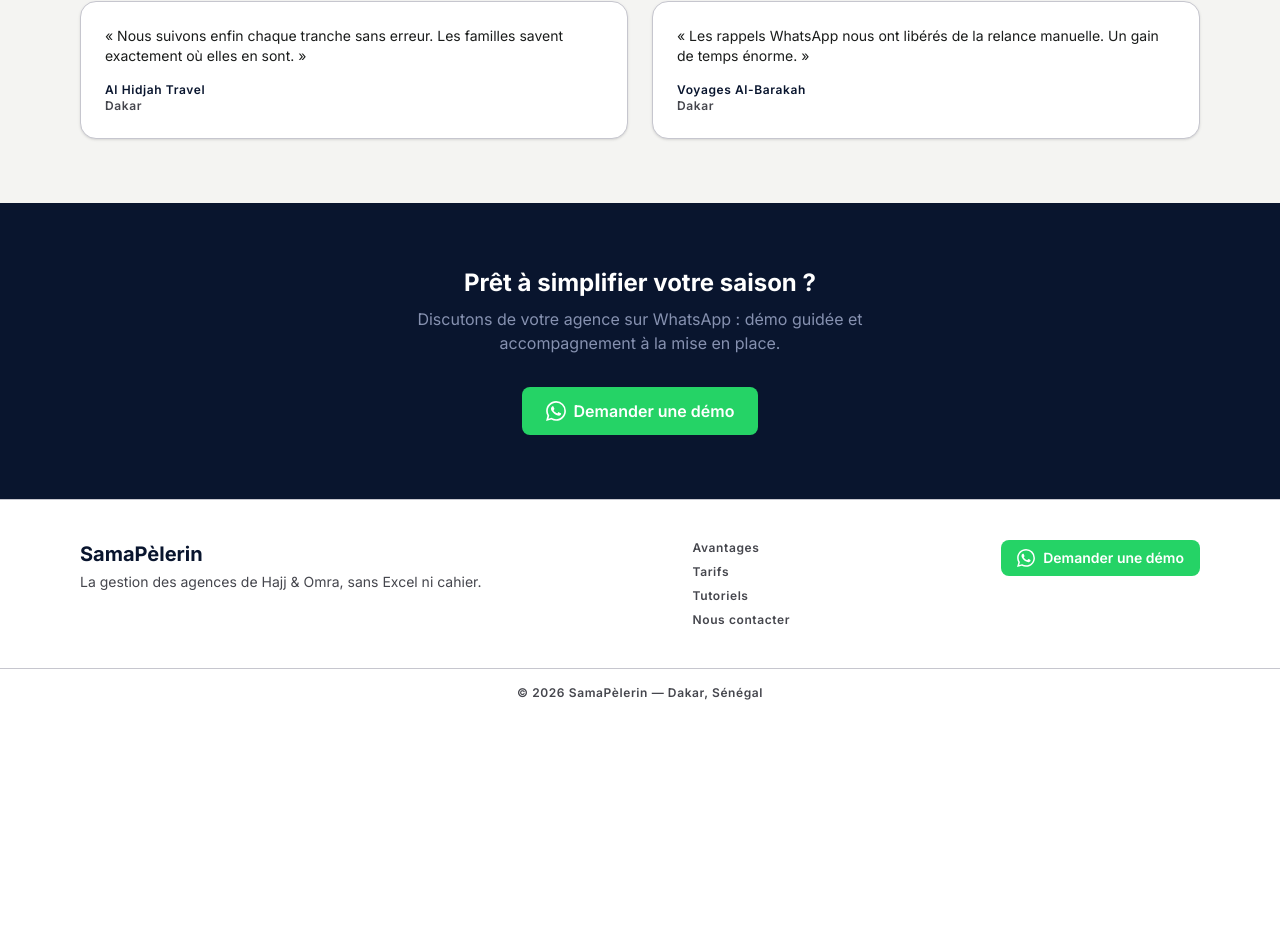
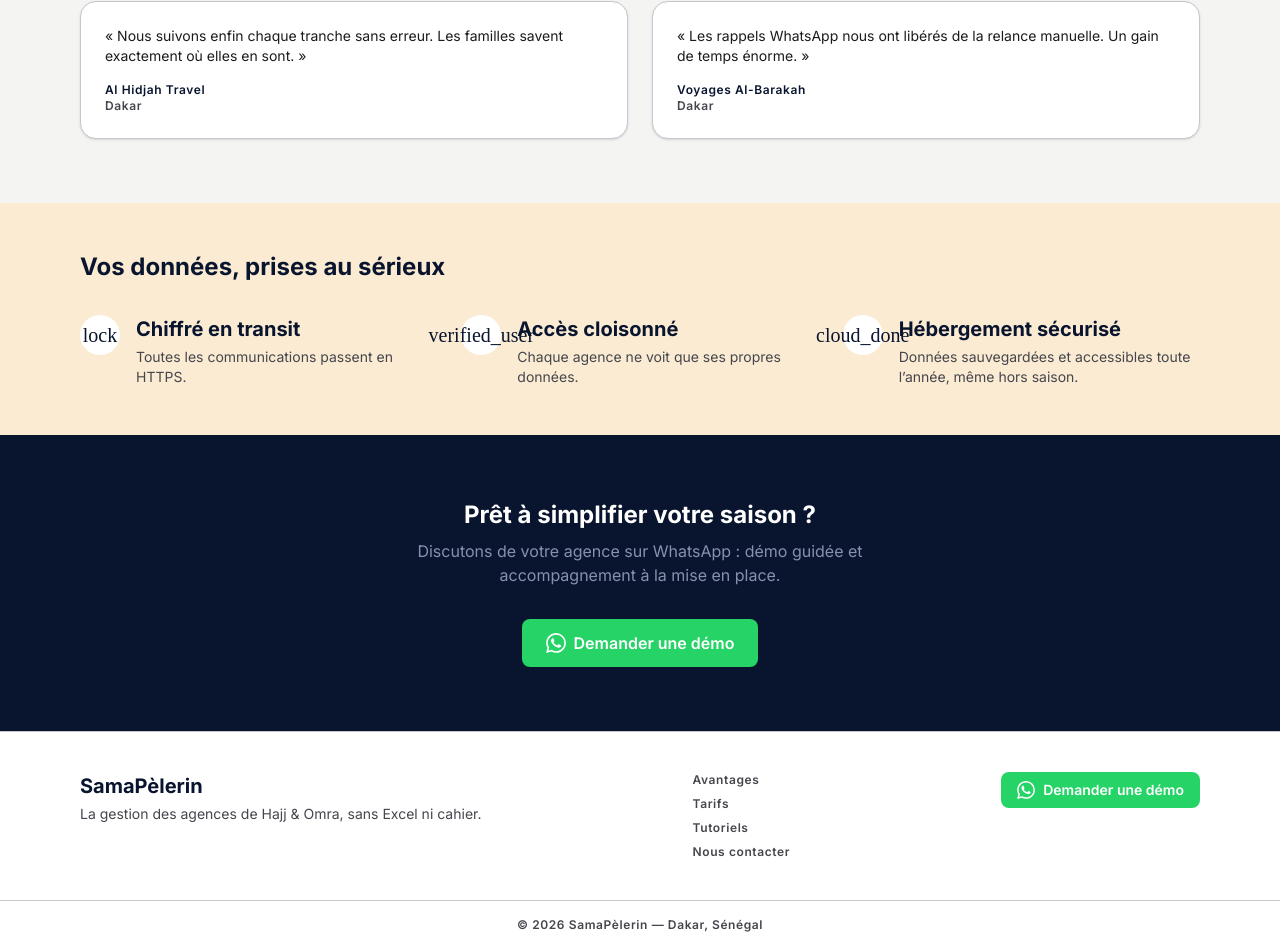
Before and after one commit to Diop03-star/sama-pelerin, a React (Vite) app: page / in a window 1280 px wide. Shown: the part 2452-3401 px from the top of the page. Before the commit the page ends 3169 px from the top, so only its background shows below. Built offline with nearby package versions, Linux system fonts and the light colour scheme; no server answers; the database is empty; the HTML template or start-up script is replaced by a standard one; a web font is replaced by a local one.

Commit message:
feat(landing): bande securite des donnees

```diff
--- a/src/pages/Landing.tsx
+++ b/src/pages/Landing.tsx
@@ -33,6 +33,12 @@ const TRAITS_TARIF = [
 const TEMOIGNAGES = [
   { nom: 'Al Hidjah Travel', ville: 'Dakar', texte: '« Nous suivons enfin chaque tranche sans erreur. Les familles savent exactement où elles en sont. »' },
   { nom: 'Voyages Al-Barakah', ville: 'Dakar', texte: '« Les rappels WhatsApp nous ont libérés de la relance manuelle. Un gain de temps énorme. »' },
+]
+
+const SECURITE = [
+  { icon: 'lock', titre: 'Chiffré en transit', texte: 'Toutes les communications passent en HTTPS.' },
+  { icon: 'verified_user', titre: 'Accès cloisonné', texte: 'Chaque agence ne voit que ses propres données.' },
+  { icon: 'cloud_done', titre: 'Hébergement sécurisé', texte: 'Données sauvegardées et accessibles toute l’année, même hors saison.' },
 ]
 
 export default function Landing() {
@@ -168,6 +174,25 @@ export default function Landing() {
         </div>
       </section>
 
+      <section className="bg-secondary-container/40 py-12">
+        <div className="mx-auto w-full max-w-6xl px-4">
+          <h2 className="text-headline-md font-bold text-primary">Vos données, prises au sérieux</h2>
+          <div className="mt-8 grid gap-6 md:grid-cols-3">
+            {SECURITE.map((s) => (
+              <div key={s.titre} className="flex items-start gap-4">
+                <div className="flex h-10 w-10 shrink-0 items-center justify-center rounded-full bg-surface-container-lowest text-primary">
+                  <Icon name={s.icon} size={20} />
+                </div>
+                <div>
+                  <h3 className="text-headline-sm font-bold text-primary">{s.titre}</h3>
+                  <p className="mt-1 text-body-md text-on-surface-variant">{s.texte}</p>
+                </div>
+              </div>
+            ))}
+          </div>
+        </div>
+      </section>
+
       <section id="contact" className="bg-primary py-16">
         <div className="mx-auto w-full max-w-6xl px-4 text-center">
           <h2 className="text-headline-md font-bold text-on-primary">Prêt à simplifier votre saison ?</h2>
```
Also changed, not shown: 1 other file (tests, documents, lock files or other folders).
